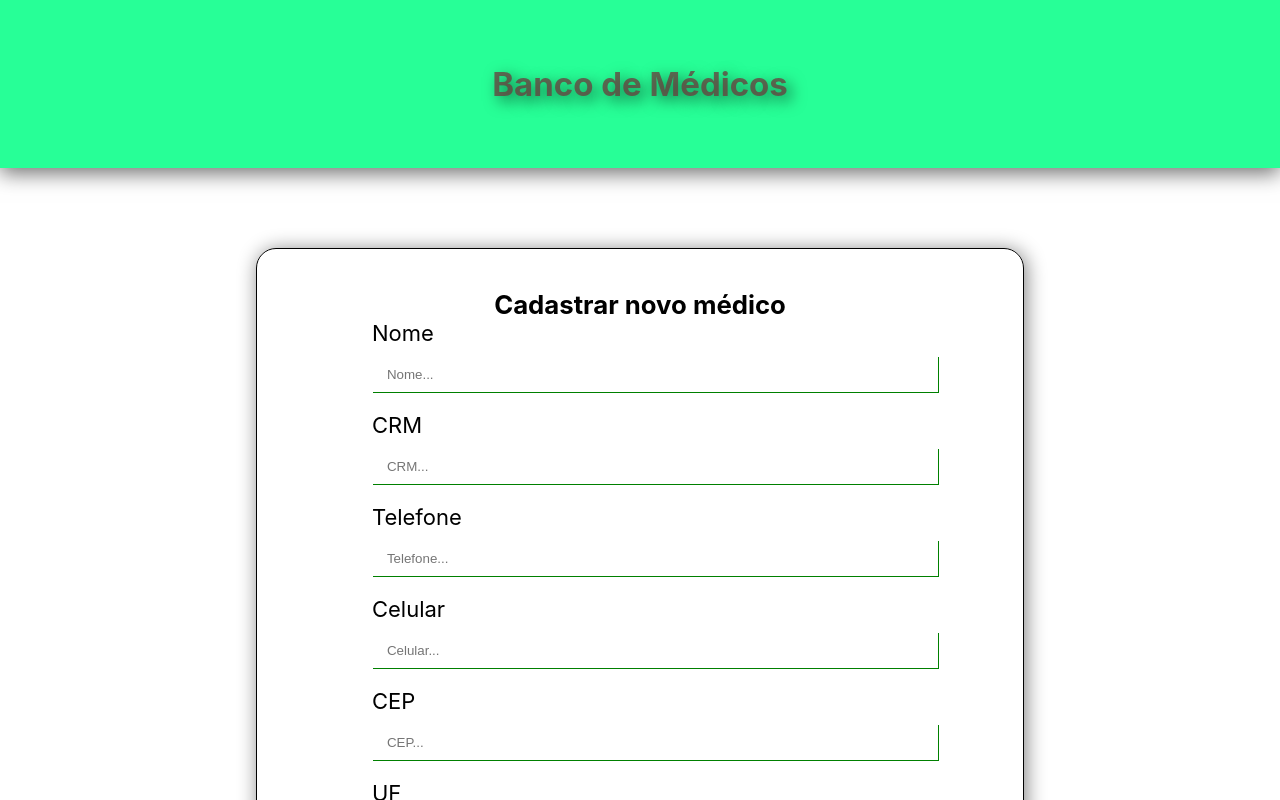
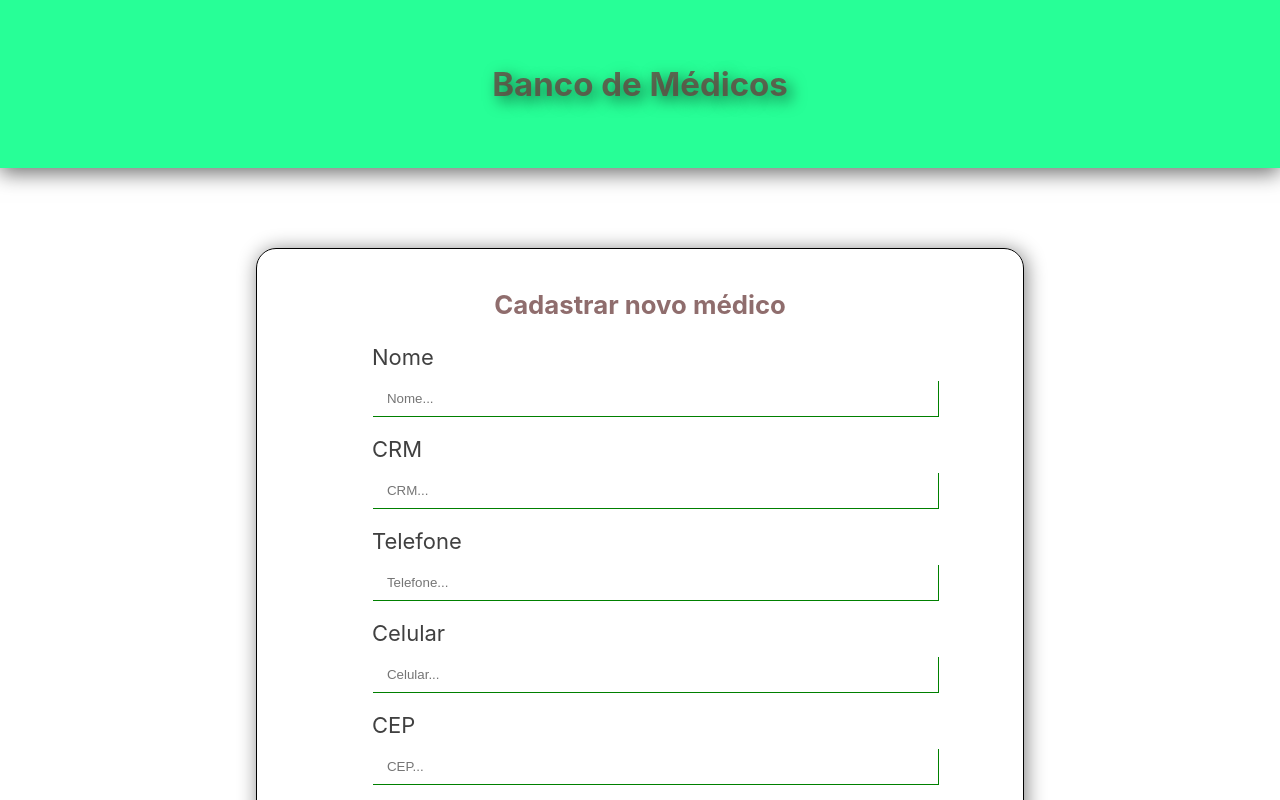
Before and after one commit to Edi-Santos/gcb-case_register-doctors, a React (Create React App) app in the folder register-doctors_front-end/: page /cadastrar in a window 1280 px wide. Shown: the top 800 px of the page. Built offline with nearby package versions, Linux system fonts and the light colour scheme.

Commit message:
build: estilzando <label /> e <h3 /> do <form />

```diff
--- a/register-doctors_front-end/src/components/Register/body.css
+++ b/register-doctors_front-end/src/components/Register/body.css
@@ -8,11 +8,16 @@ form {
   font-size: 22px;
   margin: 10vh 20vw;
   padding: 5vh 0;
+}
 
-  /* justify-content: center; */
+h3 {
+  color: #693c3cbf;
+  margin-bottom: 3vh;
+  text-align: center;
 }
 
 label {
+  color: rgba(0, 0, 0, 0.75);
   margin-bottom: 10px;
   width: 70%;
 }
@@ -35,6 +40,7 @@ input {
 
   label {
     margin-bottom: 10px;
+    width: 100%;
   }
 
   input {
```
